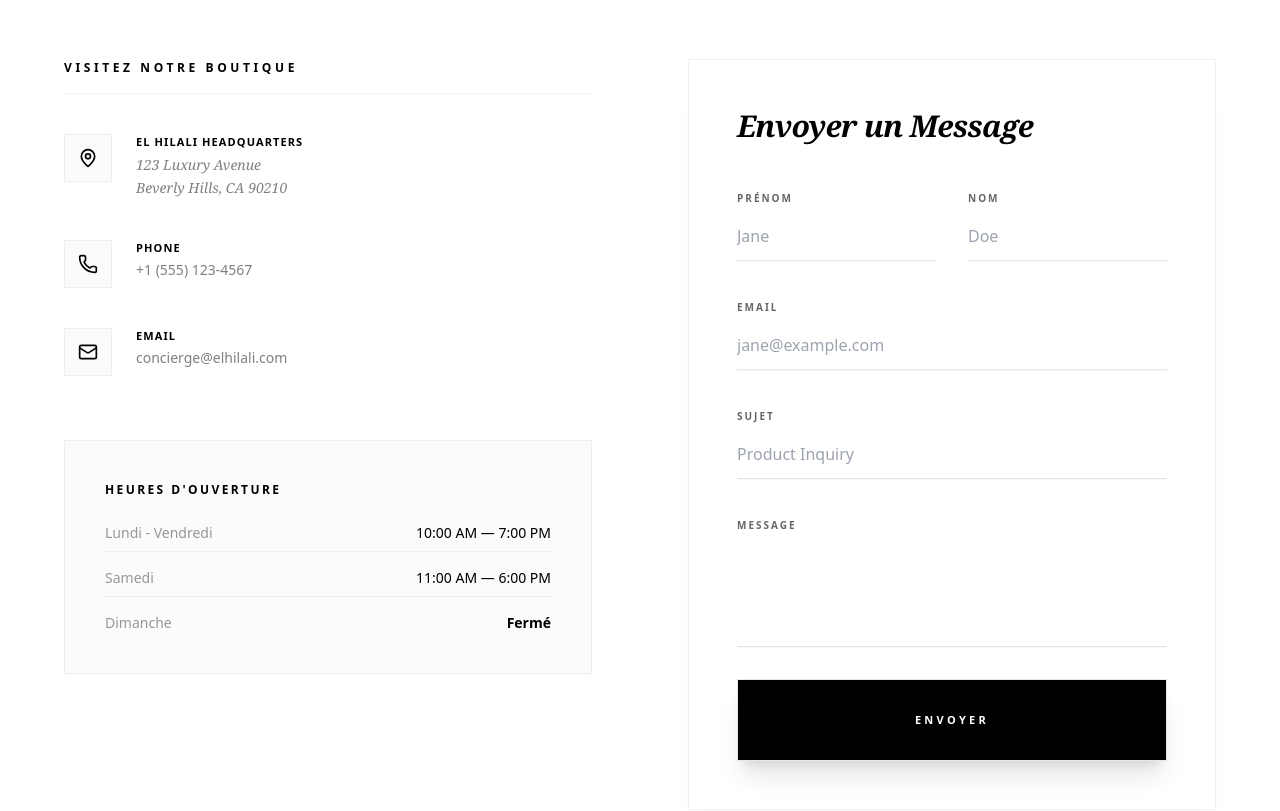
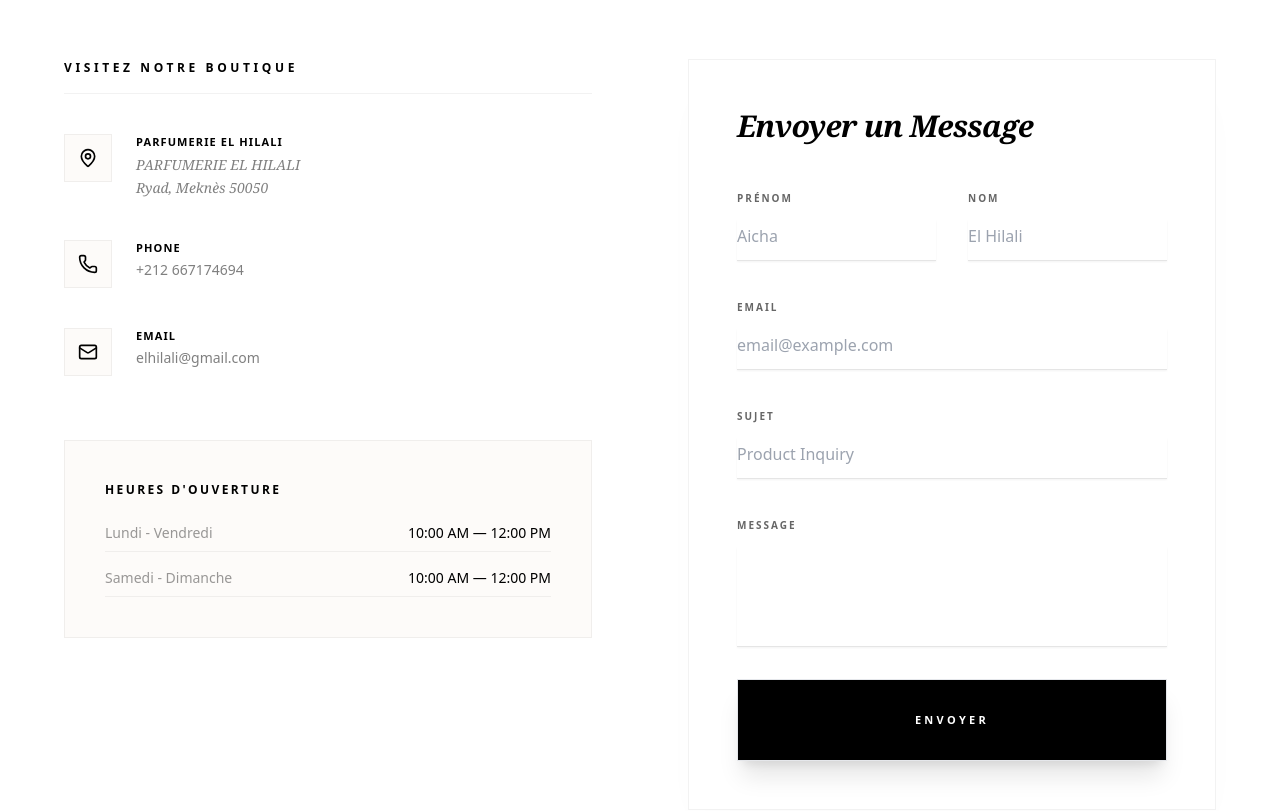
Before and after one commit to zakari-aee/El_hilali, a React (Vite) app in the folder frontend/: page /contact in a window 1280 px wide. Shown: the part 360-1171 px from the top of the page. Built offline with nearby package versions, Linux system fonts and the light colour scheme.

Commit message:
footer links

```diff
--- a/frontend/src/components/layout/Footer.jsx
+++ b/frontend/src/components/layout/Footer.jsx
@@ -1,16 +1,16 @@
 import React from "react";
 import { Link } from "wouter";
-import { Facebook, Instagram, Music2, MessageCircle } from "lucide-react";
+import { Facebook, Instagram, Music2, MessageCircle, Target } from "lucide-react";
 import { useLanguage } from "../../lib/i18n";
 
 export function Footer() {
   const { t, dir } = useLanguage();
 
   const socialLinks = [
-    { icon: <Instagram className="h-5 w-5" />, href: "#", label: "Instagram" },
-    { icon: <Facebook className="h-5 w-5" />, href: "#", label: "Facebook" },
-    { icon: <Music2 className="h-5 w-5" />, href: "#", label: "TikTok" },
-    { icon: <MessageCircle className="h-5 w-5" />, href: "#", label: "WhatsApp" },
+    { icon: <Instagram className="h-5 w-5" />, href: "https://www.instagram.com/parfumerieelhilali/" , label: "Instagram"  },
+    { icon: <Facebook className="h-5 w-5" />, href: "/", label: "Facebook" },
+    { icon: <Music2 className="h-5 w-5" />, href: "https://www.tiktok.com/@parfumerieelhilali", label: "TikTok" },
+    { icon: <MessageCircle className="h-5 w-5" />, href: "https://wa.me/212667174694", label: "WhatsApp" },
   ];
 
   const footerLinks = {
@@ -46,6 +46,7 @@ export function Footer() {
                   href={social.href}
                   aria-label={social.label}
                   className="text-black/40 hover:text-[#C5A27D] transition-colors duration-300"
+                  target="_blank"
                 >
                   {social.icon}
                 </a>
@@ -92,8 +93,7 @@ export function Footer() {
             </h4>
             <address className="not-italic space-y-4">
               <p className="text-[13px] text-black/60 leading-relaxed font-medium">
-                123 Avenue de Luxe<br />
-                Casablanca, Morocco
+                PARFUMERIE EL HILALI<br/>Ryad, Meknès 50050
               </p>
               <a href="mailto:contact@elhilali.com" className="text-[13px] text-black block hover:text-[#C5A27D] transition-colors font-bold underline decoration-black/10 underline-offset-4">
                 contact@elhilali.com
--- a/frontend/src/pages/Contact.jsx
+++ b/frontend/src/pages/Contact.jsx
@@ -41,9 +41,10 @@ export default function Contact() {
                       <MapPin className="w-5 h-5" />
                     </div>
                     <div>
-                      <p className="text-[11px] font-bold uppercase tracking-[0.1em] mb-1">El Hilali Headquarters</p>
+                      <p className="text-[11px] font-bold uppercase tracking-[0.1em] mb-1">PARFUMERIE EL HILALI
+</p>
                       <p className="text-black/50 font-medium text-sm leading-relaxed italic font-serif">
-                        123 Luxury Avenue<br/>Beverly Hills, CA 90210
+                        PARFUMERIE EL HILALI<br/>Ryad, Meknès 50050
                       </p>
                     </div>
                   </div>
@@ -54,7 +55,7 @@ export default function Contact() {
                     </div>
                     <div>
                       <p className="text-[11px] font-bold uppercase tracking-[0.1em] mb-1">Phone</p>
-                      <p className="text-black/50 font-medium text-sm">+1 (555) 123-4567</p>
+                      <p className="text-black/50 font-medium text-sm">+212 667174694</p>
                     </div>
                   </div>
 
@@ -64,7 +65,7 @@ export default function Contact() {
                     </div>
                     <div>
                       <p className="text-[11px] font-bold uppercase tracking-[0.1em] mb-1">Email</p>
-                      <p className="text-black/50 font-medium text-sm">concierge@elhilali.com</p>
+                      <p className="text-black/50 font-medium text-sm">elhilali@gmail.com</p>
                     </div>
                   </div>
                 </div>
@@ -76,15 +77,11 @@ export default function Contact() {
                 <div className="space-y-4 text-sm font-medium">
                   <div className="flex justify-between border-b border-black/5 pb-2">
                     <span className="text-black/40">{t("days.monFri")}</span>
-                    <span className="text-black">10:00 AM — 7:00 PM</span>
+                    <span className="text-black">10:00 AM — 12:00 PM</span>
                   </div>
                   <div className="flex justify-between border-b border-black/5 pb-2">
-                    <span className="text-black/40">{t("days.sat")}</span>
-                    <span className="text-black">11:00 AM — 6:00 PM</span>
-                  </div>
-                  <div className="flex justify-between">
-                    <span className="text-black/40">{t("days.sun")}</span>
-                    <span className="text-primary font-bold">{t("status.closed")}</span>
+                    <span className="text-black/40">{t("days.sat")} - {t("days.sun")}</span>
+                    <span className="text-black">10:00 AM — 12:00 PM</span>
                   </div>
                 </div>
               </div>
@@ -103,7 +100,7 @@ export default function Contact() {
                       {t("contact.form.name")}
                     </label>
                     <Input
-                      placeholder="Jane"
+                      placeholder="Aicha"
                       className="rounded-none border-0 border-b border-black/10 focus-visible:ring-0 focus-visible:border-black transition-colors bg-transparent px-0 pb-3 h-auto"
                     />
                   </div>
@@ -112,7 +109,7 @@ export default function Contact() {
                       {t("contact.form.lastName")}
                     </label>
                     <Input
-                      placeholder="Doe"
+                      placeholder="El Hilali"
                       className="rounded-none border-0 border-b border-black/10 focus-visible:ring-0 focus-visible:border-black transition-colors bg-transparent px-0 pb-3 h-auto"
                     />
                   </div>
@@ -124,7 +121,7 @@ export default function Contact() {
                   </label>
                   <Input
                     type="email"
-                    placeholder="jane@example.com"
+                    placeholder="email@example.com"
                     className="rounded-none border-0 border-b border-black/10 focus-visible:ring-0 focus-visible:border-black transition-colors bg-transparent px-0 pb-3 h-auto"
                   />
                 </div>
```
